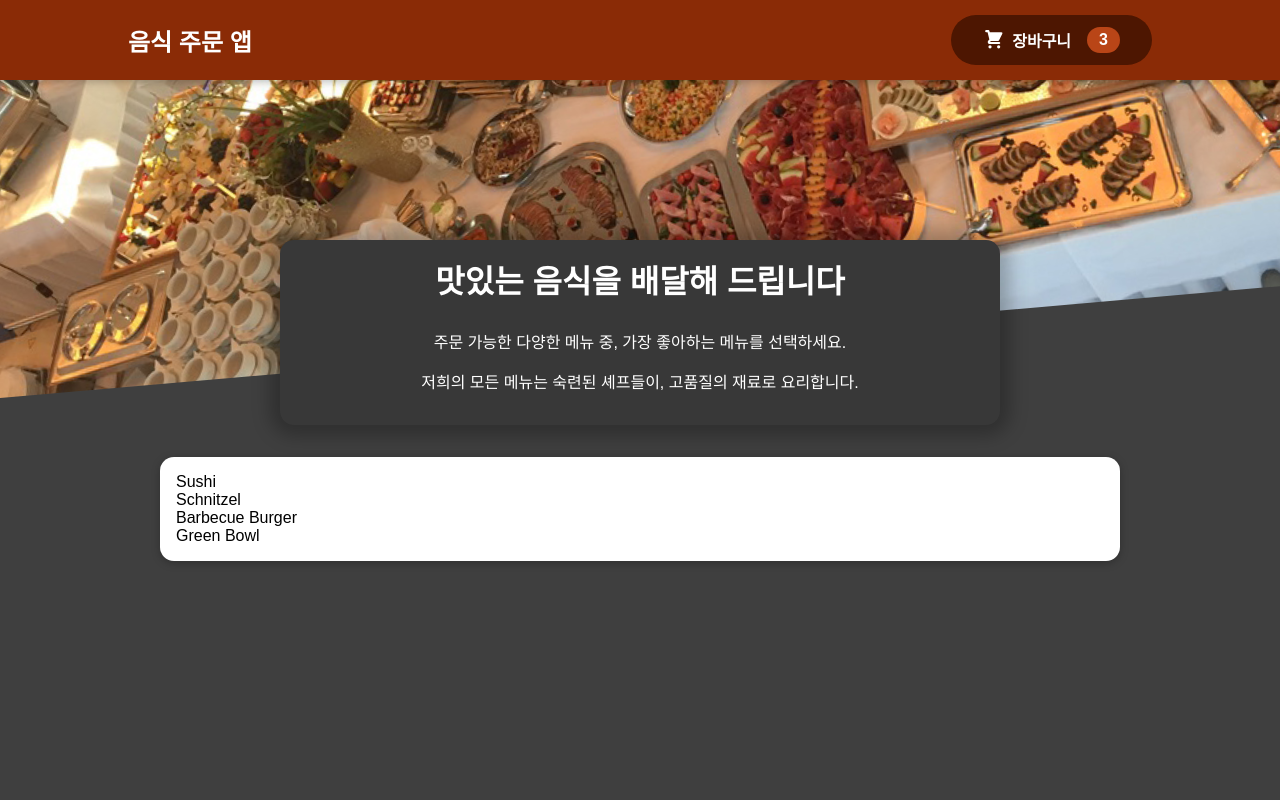
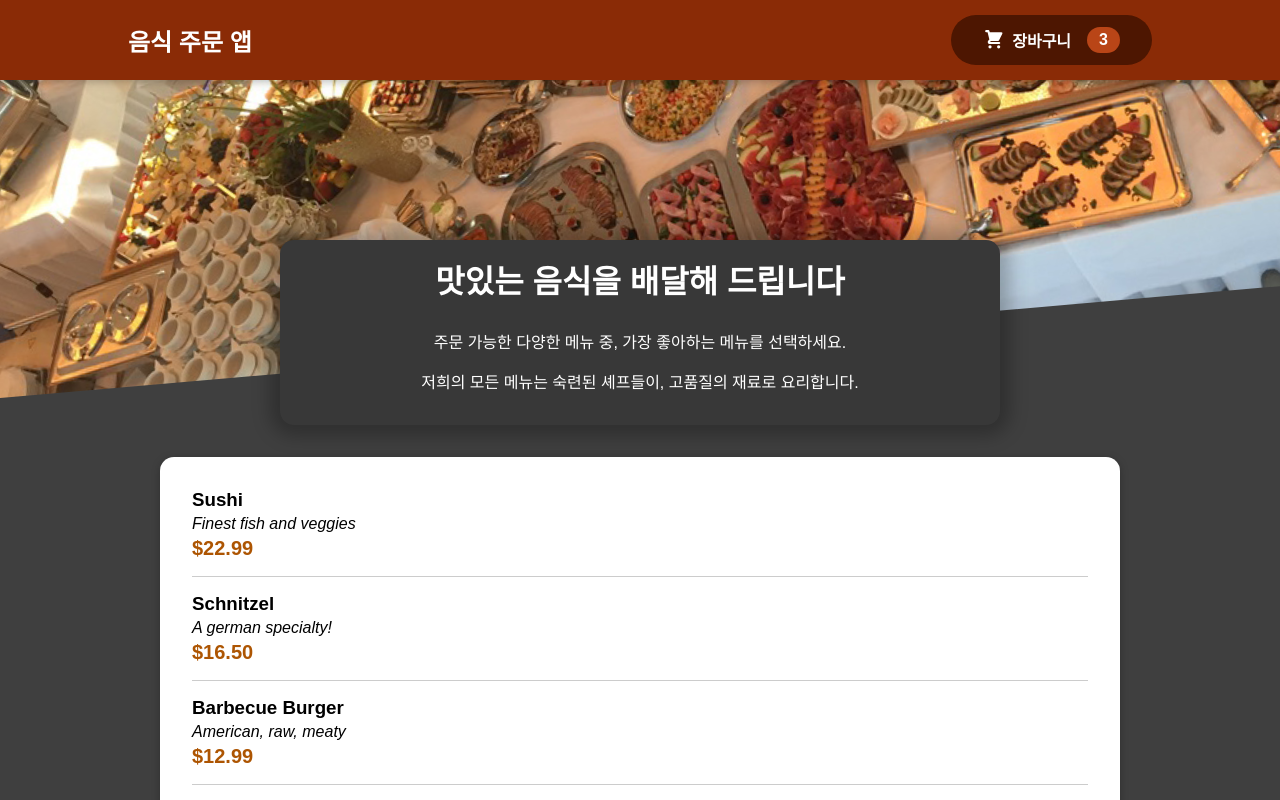
Before and after one commit to Everylisy/complete-react-basics, a React (Create React App) app in the folder food-order-app/: page / in a window 1280 px wide. Shown: the top 800 px of the page. Built offline with nearby package versions, Linux system fonts and the light colour scheme; a web font is replaced by a local one.

Commit message:
style: 메뉴 컴포넌트 개별 항목 MealsItem 컴포넌트로 매핑

```diff
--- a/food-order-app/src/Meals/AvailableMeals.js
+++ b/food-order-app/src/Meals/AvailableMeals.js
@@ -1,6 +1,7 @@
 import React from 'react';
 import Card from '../UI/Card';
 import styles from './AvailableMeals.module.css';
+import MealItem from './MealsItem/MealItem';
 
 const DUMMY_MEALS = [
   {
@@ -35,7 +36,12 @@
       <Card>
         <ul>
           {DUMMY_MEALS.map((meal) => (
-            <li>{meal.name}</li>
+            <MealItem
+              key={meal.id}
+              name={meal.name}
+              description={meal.description}
+              price={meal.price}
+            />
           ))}
         </ul>
       </Card>
--- /dev/null
+++ b/food-order-app/src/Meals/MealsItem/MealItem.js
@@ -0,0 +1,18 @@
+import React from 'react';
+
+import styles from './MealItem.module.css';
+
+const MealItem = ({ name, description, price }) => {
+  return (
+    <li className={styles.meal}>
+      <div>
+        <h3>{name}</h3>
+        <div className={styles.description}>{description}</div>
+        <div className={styles.price}>{`$${price.toFixed(2)}`}</div>
+      </div>
+      <div></div>
+    </li>
+  );
+};
+
+export default MealItem;
--- /dev/null
+++ b/food-order-app/src/Meals/MealsItem/MealItem.module.css
@@ -0,0 +1,22 @@
+.meal {
+  display: flex;
+  justify-content: space-between;
+  margin: 1rem;
+  padding-bottom: 1rem;
+  border-bottom: 1px solid #ccc;
+}
+
+.meal h3 {
+  margin: 0 0 0.25rem 0;
+}
+
+.description {
+  font-style: italic;
+}
+
+.price {
+  margin-top: 0.25rem;
+  font-weight: bold;
+  color: #ad5502;
+  font-size: 1.25rem;
+}
```
